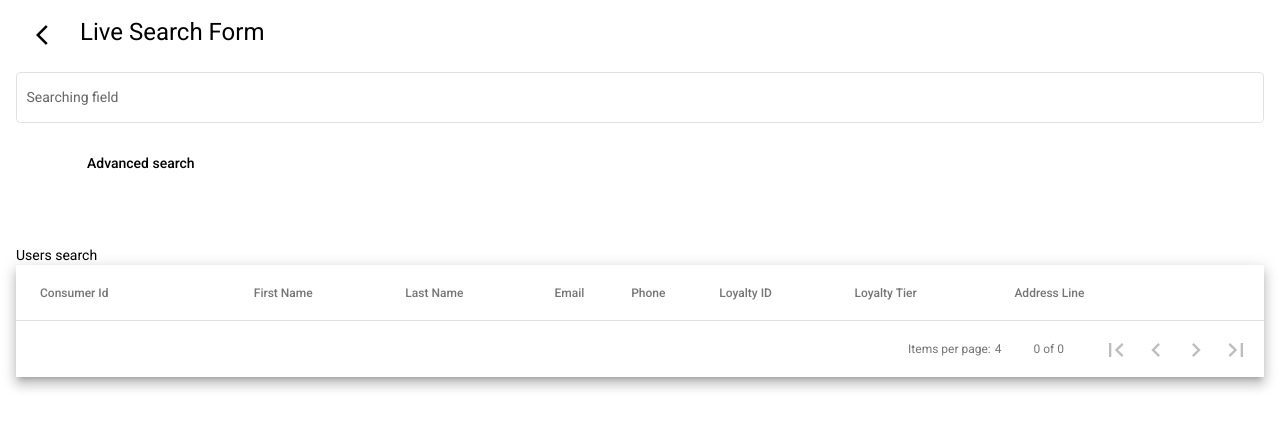
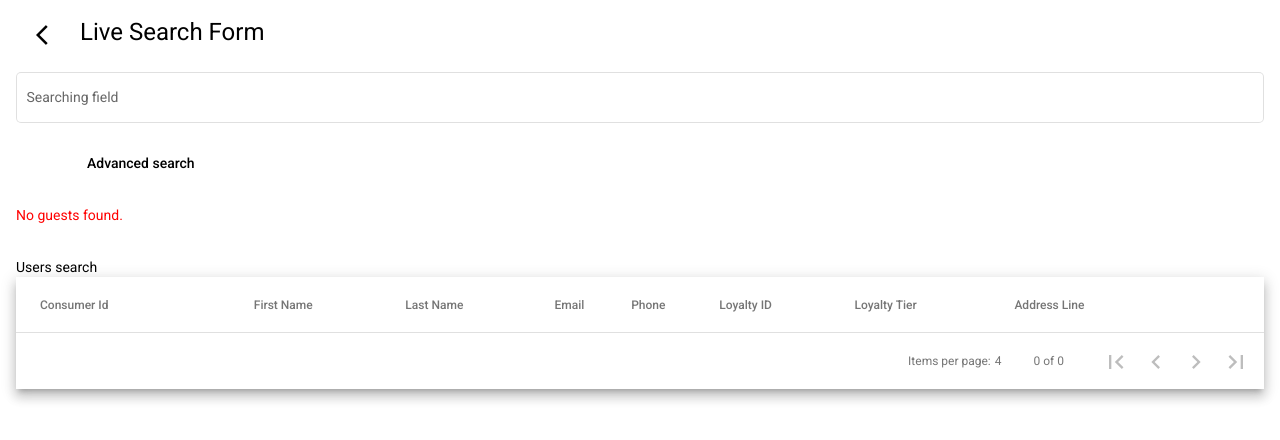
Before and after one commit to FranzLuepke/live-search, an Angular app: page /home in a window 1280 px wide. Both pictures are taken after a click on the button "Users". Shown: the top 440 px of the page. Built offline with nearby package versions, Linux system fonts and the light colour scheme.

Commit message:
no guests found

```diff
--- a/src/app/home/users/components/users-form/users-form.component.scss
+++ b/src/app/home/users/components/users-form/users-form.component.scss
@@ -15,6 +15,6 @@
 }
 .button {
     width: 20%;
-    margin-bottom: 32px;
+    margin-bottom: 16px;
     cursor: pointer;
 }
--- a/src/app/home/users/users.component.html
+++ b/src/app/home/users/users.component.html
@@ -11,6 +11,7 @@
     <app-users-form
       (emitUsers)="userWasEmitted($event)"
     ></app-users-form>
+    <div *ngIf="!noRegistersFound" class="no-registers">No guests found.</div>
     <div class="users__content__table">
       <div>
         Users search
@@ -20,7 +21,6 @@
         [noRegistersFound]="noRegistersFound"
         (queryUserDetails)="searchDetailedInformation($event)"
       ></app-users-table>
-      <div *ngIf="noRegistersFound" class="no-registers">No registers found.</div>
       </div>
   </div>
 </div>
--- a/src/app/home/users/users.component.scss
+++ b/src/app/home/users/users.component.scss
@@ -17,6 +17,6 @@
     }
 }
 .no-registers {
-    margin-top: 32px;
+    margin-top: 8px;
     color: red;
 }
```
